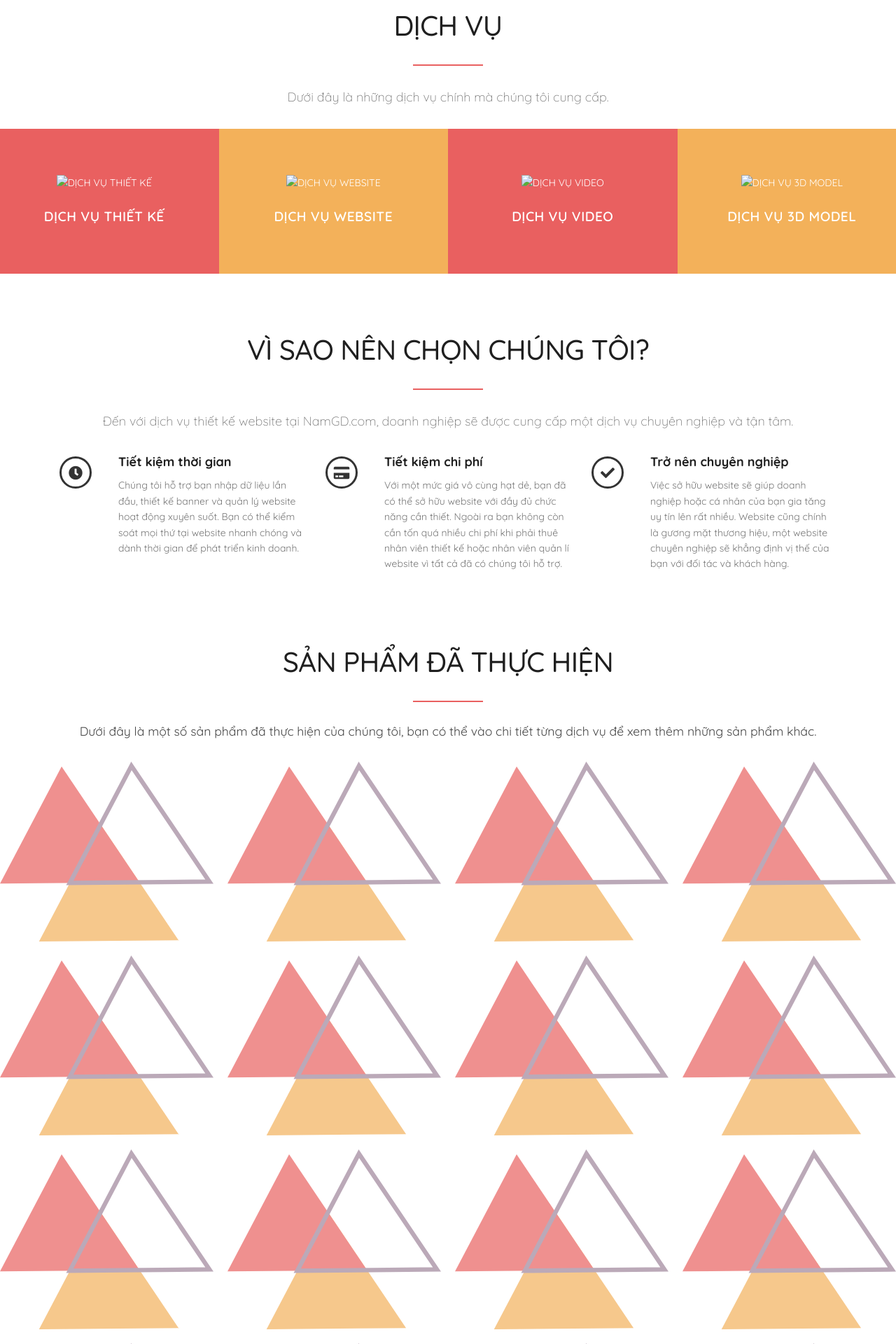
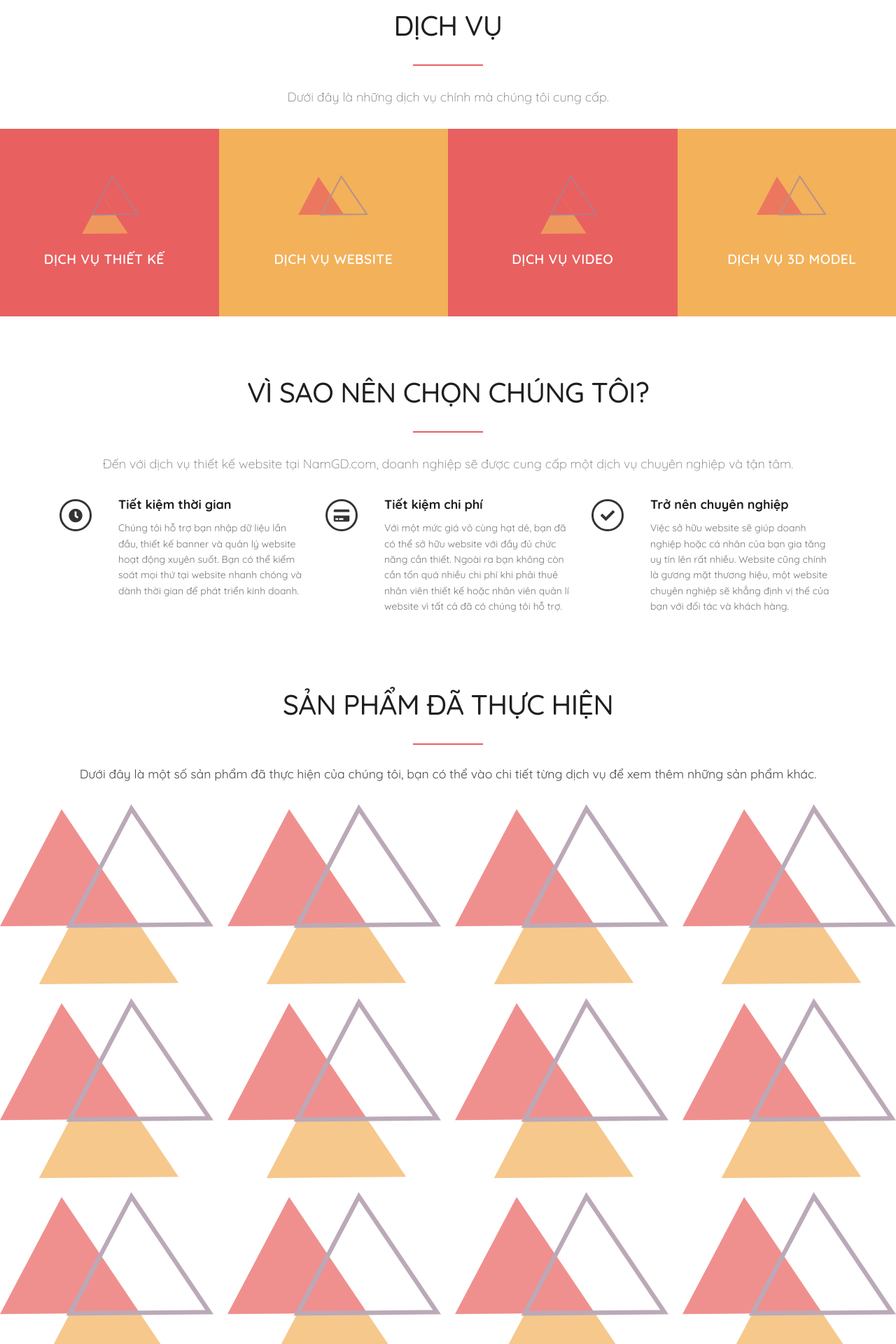
Before and after one commit to namgd/namgd-ver2, a Jekyll site: the page built from index.html, in a window 1280 px wide. Shown: the part 1391-3311 px from the top of the page at 70% size. Built offline with Jekyll 4.4.1, drawn with Linux system fonts in a browser that asks for light colours; some web fonts are replaced.

Commit message:
Update css

```diff
--- a/_includes/header.html
+++ b/_includes/header.html
@@ -10,6 +10,8 @@
       <div id="logo">
         <a href='{{ "/" | relative_url }}'>
           <img
+            height="40px"
+            width="auto"
             src="{{ site.baseurl }}/assets/images/logo.png"
             alt="{{ site.title }}"
           />
--- a/_layouts/home.html
+++ b/_layouts/home.html
@@ -76,6 +76,9 @@ layout: default
       <a href="{{ site.baseurl }}/dich-vu-thiet-ke/">
         <div>
           <img
+            src="{{ site.baseurl }}/assets/images/home/bg-thumb.svg"
+            width="192px"
+            height="108px"
             data-src="{{ site.baseurl }}/assets/images/home/service-1.png"
             alt="DỊCH VỤ THIẾT KẾ"
             class="lazyload"
@@ -91,6 +94,9 @@ layout: default
       <a href="{{ site.baseurl }}/dich-vu-website/">
         <div>
           <img
+            src="{{ site.baseurl }}/assets/images/home/bg-thumb.svg"
+            width="192px"
+            height="108px"
             data-src="{{ site.baseurl }}/assets/images/home/service-2.png"
             alt="DỊCH VỤ WEBSITE"
             class="lazyload"
@@ -106,6 +112,9 @@ layout: default
       <a href="{{ site.baseurl }}/dich-vu-video/">
         <div>
           <img
+            src="{{ site.baseurl }}/assets/images/home/bg-thumb.svg"
+            width="192px"
+            height="108px"
             data-src="{{ site.baseurl }}/assets/images/home/service-3.png"
             alt="DỊCH VỤ VIDEO"
             class="lazyload"
@@ -121,6 +130,9 @@ layout: default
       <a href="{{ site.baseurl }}/dich-vu-3d-model/">
         <div>
           <img
+            src="{{ site.baseurl }}/assets/images/home/bg-thumb.svg"
+            width="192px"
+            height="108px"
             data-src="{{ site.baseurl }}/assets/images/home/service-4.png"
             alt="DỊCH VỤ 3D MODEL"
             class="lazyload"
```
Also changed, not shown: assets/css/style.css, assets/images/home/bg-thumb.svg (added).
